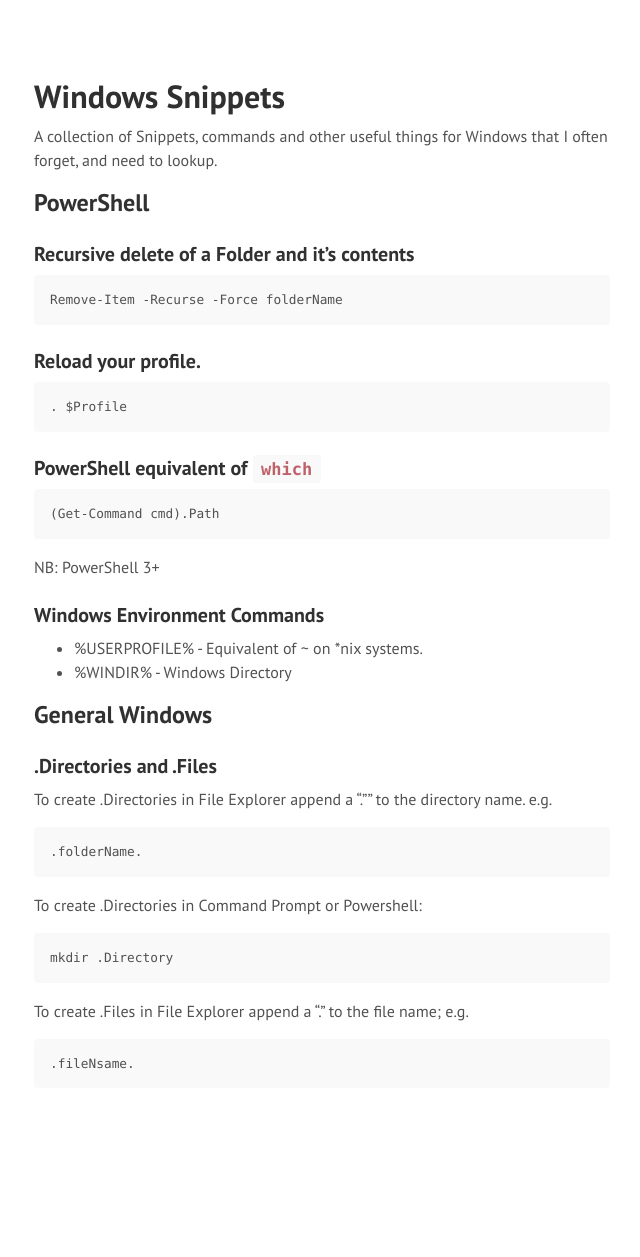
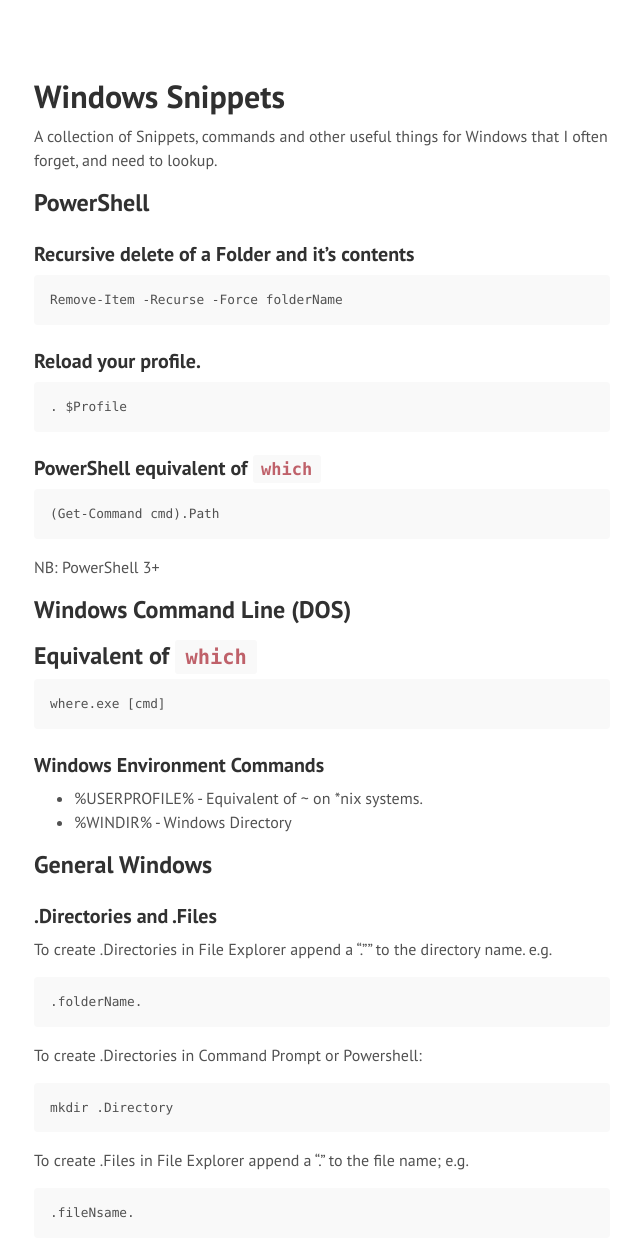
Before and after one commit to JeremyCade/jeremycade.github.io, a Jekyll site: the page built from windows_snippets.md, in a window 1280 px wide, cut to the strip 104-1470 px from the top of the page. Shown: the top 1257 px of the strip, without its empty margins (46-686 px from the left). Built offline with Jekyll 4.4.1, drawn with Linux system fonts in a browser that asks for light colours; Markdown is read by kramdown in place of the engine named in the settings; before the commit the page ends 1320 px from its top, so only the background shows below that.

Commit message:
Added Where Snippet

```diff
--- a/windows_snippets.md
+++ b/windows_snippets.md
@@ -21,6 +21,12 @@
 
 NB: PowerShell 3+
 
+## Windows Command Line (DOS)
+
+## Equivalent of `which`
+
+    where.exe [cmd]
+
 ### Windows Environment Commands
 
 - %USERPROFILE% - Equivalent of ~ on *nix systems.
```
